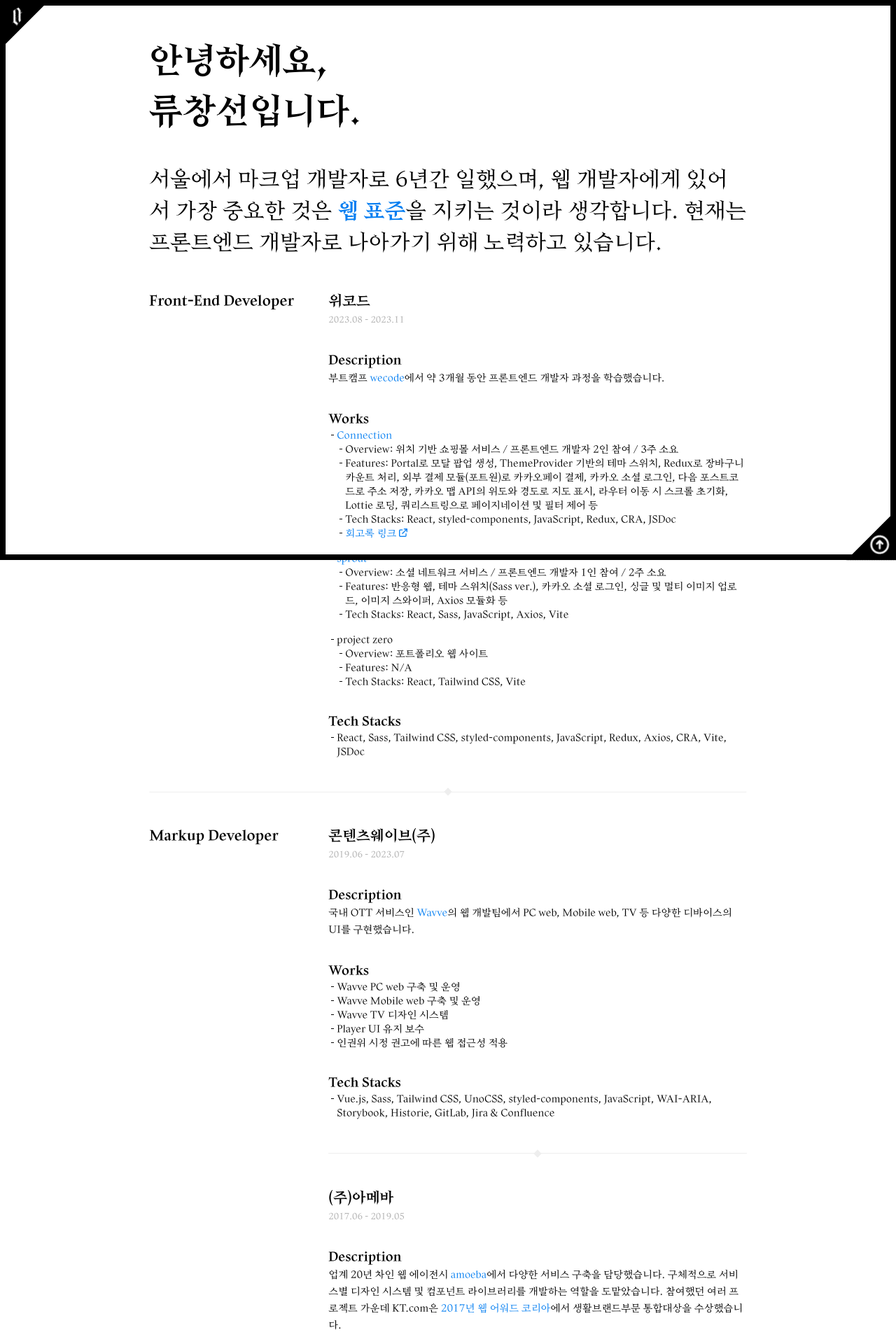
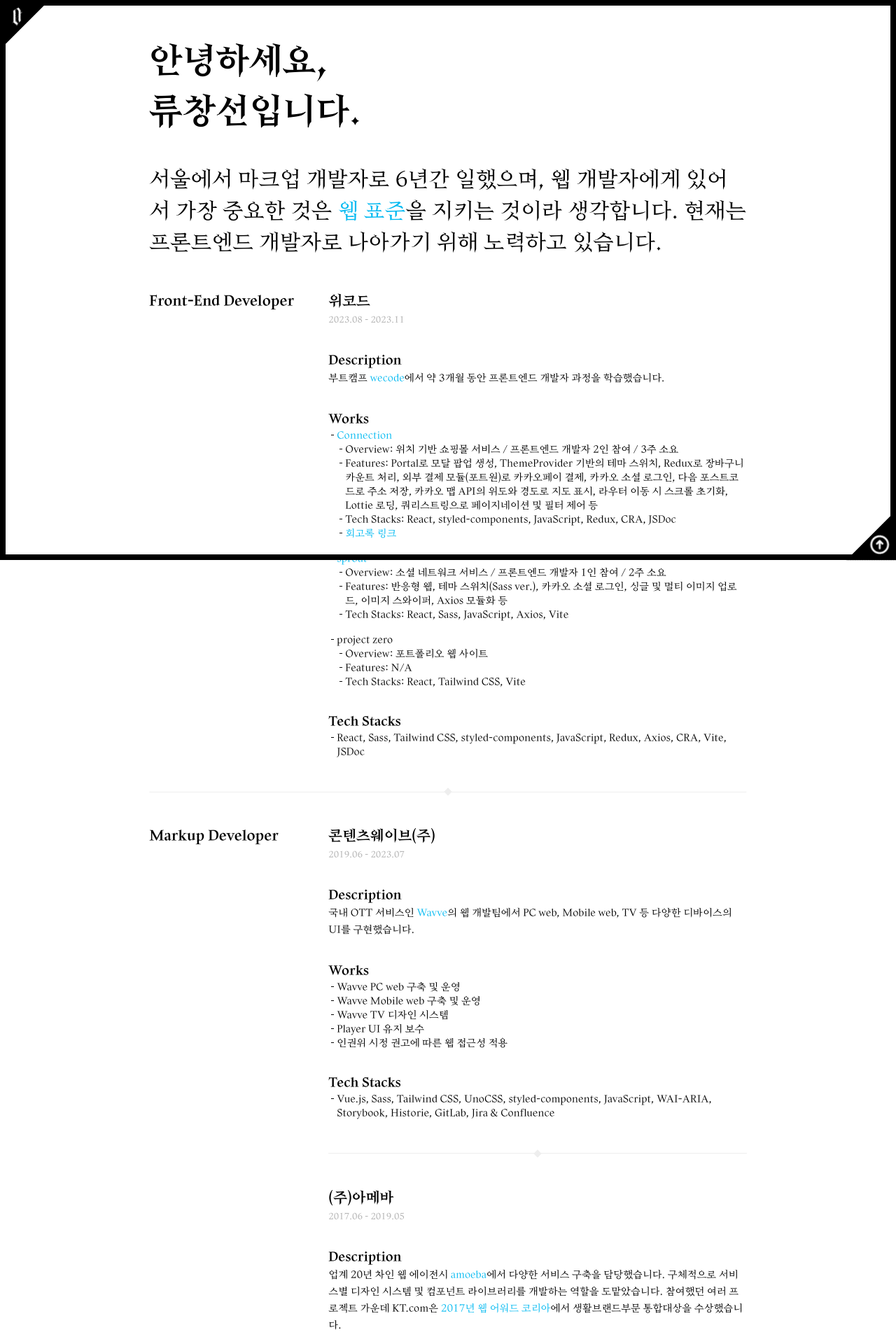
Before and after one commit to ryushin01/project-zero, a React (Vite) app: page / in a window 1280 px wide. Shown: the top 1920 px of the page at 70% size. Built offline with nearby package versions, Linux system fonts and the light colour scheme.

Commit message:
💄 테마 변경

```diff
--- a/package.json
+++ b/package.json
@@ -1,7 +1,7 @@
 {
     "name": "project-zero",
     "private": true,
-    "version": "1.1.3",
+    "version": "1.1.4",
     "type": "module",
     "scripts": {
         "dev": "vite",
--- a/src/components/Loading/Loading.jsx
+++ b/src/components/Loading/Loading.jsx
@@ -4,7 +4,7 @@ import { ReactComponent as IconVite } from "../../assets/svg/career/icon_vite.sv
 
 const Loading = () => {
     return (
-        <div className="fixed inset-0 z-10 flex flex-col justify-center items-center gap-12 bg-[#000] text-[#fff]">
+        <div className="fixed inset-0 z-20 flex flex-col justify-center items-center gap-12 bg-[#000] text-[#fff]">
             <img
                 src="/images/logo_white.png"
                 alt="project zero logo"
--- a/src/pages/Main/Main.jsx
+++ b/src/pages/Main/Main.jsx
@@ -27,10 +27,8 @@ const Main = () => {
                             <h2 className="py-4 text-xl lg:text-3xl leading-snug lg:leading-normal font-thin">
                                 서울에서 마크업 개발자로 6년간 일했으며, 웹
                                 개발자에게 있어서 가장 중요한 것은&nbsp;
-                                <span className="text-primary font-semibold">
-                                    웹 표준
-                                </span>
-                                을 지키는 것이라 생각합니다. 현재는 프론트엔드
+                                <span className="text-primary">웹 표준</span>을
+                                지키는 것이라 생각합니다. 현재는 프론트엔드
                                 개발자로 나아가기 위해 노력하고 있습니다.
                             </h2>
                         </hgroup>
@@ -63,7 +61,7 @@ const Main = () => {
                                                     title="오프라인 부트캠프 wecode 웹 사이트 바로 가기"
                                                     target="_blank"
                                                     rel="noopener noreferrer"
-                                                    className="text-primary relative before:content-[''] before:inline-block before:w-0 before:h-[1px] before:absolute before:left-0 before:bottom-0 before:bg-primary before:transition-all hover:before:w-full focus:before:w-ful z-10l"
+                                                    className="text-primary hover:text-secondary focus:text-secondary"
                                                 >
                                                     wecode
                                                 </a>
@@ -82,7 +80,7 @@ const Main = () => {
                                                         title="커넥션 바로 가기"
                                                         target="_blank"
                                                         rel="noopener noreferrer"
-                                                        className="text-primary relative before:content-[''] before:inline-block before:w-0 before:h-[1px] before:absolute before:left-0 before:bottom-0 before:bg-primary before:transition-all hover:before:w-full focus:before:w-full z-10"
+                                                        className="text-primary hover:text-secondary focus:text-secondary"
                                                     >
                                                         Connection
                                                     </a>
@@ -122,7 +120,7 @@ const Main = () => {
                                                             title="3차 회고록 바로 가기"
                                                             target="_blank"
                                                             rel="noopener noreferrer"
-                                                            className="inline-flex items-center gap-1 text-primary relative before:content-[''] before:inline-block before:w-0 before:h-[1px] before:absolute before:left-0 before:bottom-0 before:bg-primary before:transition-all hover:before:w-full focus:before:w-full after:content-[''] after:inline-block after:w-3 after:h-3 after:bg-[url('/images/icon_link.png')] after:bg-cover z-10"
+                                                            className="text-primary hover:text-secondary focus:text-secondary"
                                                         >
                                                             회고록 링크
                                                         </a>
@@ -134,7 +132,7 @@ const Main = () => {
                                                         title="프로젝트 스프라우트 바로 가기"
                                                         target="_blank"
                                                         rel="noopener noreferrer"
-                                                        className="text-primary relative before:content-[''] before:inline-block before:w-0 before:h-[1px] before:absolute before:left-0 before:bottom-0 before:bg-primary before:transition-all hover:before:w-full focus:before:w-full z-10"
+                                                        className="text-primary hover:text-secondary focus:text-secondary"
                                                     >
                                                         sprout
                                                     </a>
@@ -212,7 +210,7 @@ const Main = () => {
                                                     title="Wavve 서비스 바로 가기"
                                                     target="_blank"
                                                     rel="noopener noreferrer"
-                                                    className="text-primary relative before:content-[''] before:inline-block before:w-0 before:h-[1px] before:absolute before:left-0 before:bottom-0 before:bg-primary before:transition-all hover:before:w-full focus:before:w-full z-10"
+                                                    className="text-primary hover:text-secondary focus:text-secondary"
                                                 >
                                                     Wavve
                                                 </a>
@@ -278,7 +276,7 @@ const Main = () => {
                                                     title="웹 에이전시 amȯėba 웹 사이트 바로 가기"
                                                     target="_blank"
                                                     rel="noopener noreferrer"
-                                                    className="text-primary relative before:content-[''] before:inline-block before:w-0 before:h-[1px] before:absolute before:left-0 before:bottom-0 before:bg-primary before:transition-all hover:before:w-full focus:before:w-full z-10"
+                                                    className="text-primary hover:text-secondary focus:text-secondary"
                                                 >
                                                     amoeba
                                                 </a>
@@ -294,7 +292,7 @@ const Main = () => {
                                                     title="2017년 웹 어워드 코리아 수상작 바로 가기"
                                                     target="_blank"
                                                     rel="noopener noreferrer"
-                                                    className="text-primary relative before:content-[''] before:inline-block before:w-0 before:h-[1px] before:absolute before:left-0 before:bottom-0 before:bg-primary before:transition-all hover:before:w-full focus:before:w-full z-10"
+                                                    className="text-primary hover:text-secondary focus:text-secondary"
                                                 >
                                                     2017년 웹 어워드 코리아
                                                 </a>
--- a/tailwind.config.js
+++ b/tailwind.config.js
@@ -7,7 +7,8 @@ export default {
             // primary: "rgba(2, 125, 241, 0.7)",
             // secondary: "rgba(2, 125, 241, 1)",
             // tertiary: "#760c0c / #a6172d",
-            primary: "#027df1",
+            primary: "#00b9f1",
+            secondary: "#027df1",
         },
     },
     plugins: [],
```
